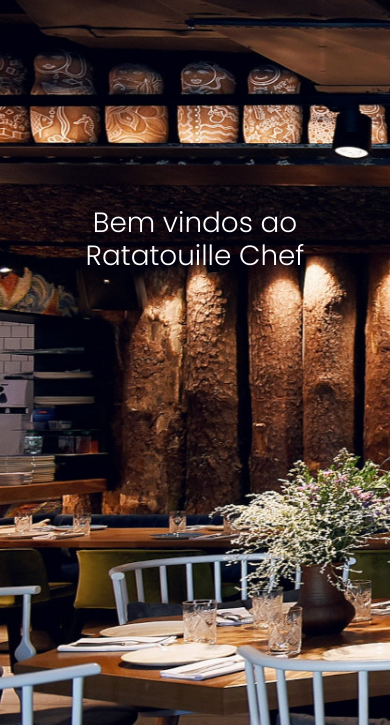
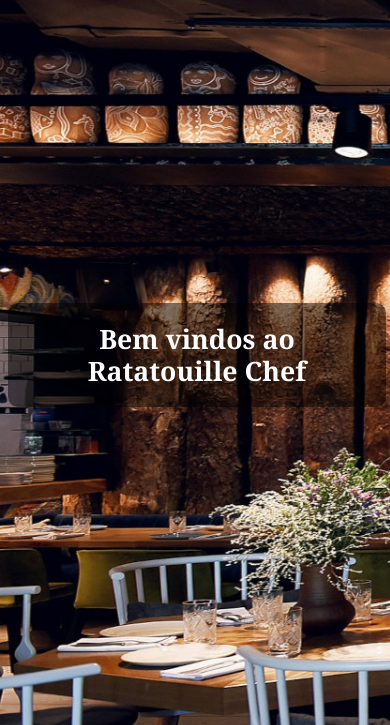
Before and after one commit to BodyJappa/Ratatouille-Chef, a plain HTML site: page index.html in a window 390 px wide. Shown: the part 119-844 px from the top of the page. Drawn offline with Linux system fonts and the light colour scheme; a script that the page names is missing.

Commit message:
Add files via upload

```diff
--- a/css/style.css
+++ b/css/style.css
@@ -288,7 +288,6 @@ p{
         background-size: cover;
         background-repeat: no-repeat;
         transition: ease-in-out 1s;
-        width: 400px;
         height: 450px;
         margin: 0 auto 20px;
     }
@@ -299,7 +298,6 @@ p{
         color: #fff;
         background-repeat: no-repeat;
         transition: ease-in-out 1s;
-        width: 390px;
         height: 500px;
         margin: 0 auto 20px;
     }
@@ -322,7 +320,6 @@ p{
         font-weight: 900;
         background-repeat: no-repeat;
         transition: ease-in-out 1s;
-        width: 500px;
         height: 450px;
         margin: 0 auto 20px;
     }
@@ -392,19 +389,18 @@ p{
         margin: 0 auto 20px;
     }
     .caixa-italia-pizza:hover{
-        background: url(/pizza-900x600.jpg);
+        background: url(/pizza-1100x450.jpg);
         background-repeat: no-repeat;
         background-size: cover;
         color: #fff;
-        font-weight: 900;
         background-repeat: no-repeat;
         transition: ease-in-out 1s;
-        width: 900px;
+        width: 1100px;
         height: 450px;
         margin: 0 auto 20px;
     }
 }
-@media only screen and (min-width: 1201px){
+@media only screen and (min-width: 1400px){
     .caixa:hover{
         /*background-color: rgba(255, 255, 255, 0.986);*/
         background: url(/background-1100x450.jpg);
@@ -423,7 +419,7 @@ p{
         font-weight: 900;
         background-repeat: no-repeat;
         transition: ease-in-out 1s;
-        width: 1100px;
+        width: 1300px;
         height: 450px;
         margin: 0 auto 20px;
     }
--- a/index.html
+++ b/index.html
@@ -18,47 +18,95 @@
             background-size: cover;
             color: #fff;
         }
-        @media only screen and (max-width:1400px){
+        @media only screen and (min-width:1401px){
             #div-son{
             position:absolute;
             margin-top:20%;
             margin-left: 25%;
-            margin-right: 25%
+            }
+            #tindex{
+                font-size: 50pt;
+                font-weight: 600;
+                font-family:Cambria, Cochin, Georgia, Times, 'Times New Roman', serif;
+                background-color: rgba(0, 0, 0, 0.534);
+                padding: 10px;
+                border-radius: 10px;
+            }
+        }
+        @media only screen and (max-width:1400px){
+            #div-son{
+                position:absolute;
+                margin-top:25%;
+                margin-left:16%;
+
+            }
+            #tindex{
+                font-size: 50pt;
+                font-weight: 600;
+                font-family:Cambria, Cochin, Georgia, Times, 'Times New Roman', serif;
+                background-color: rgba(0, 0, 0, 0.534);
+                padding: 10px;
+                border-radius: 10px;
             }
         }
         @media only screen and (max-width:1200px){
             #div-son{
-            position:absolute;
-            margin-top:20%;
-            margin-left: 20%;
-            margin-right: 20%
+                position:absolute;
+                margin-top:35%;
+                margin-left: 10%;
+
             }
+            #tindex{
+                font-size: 40pt;
+                font-weight: 600;
+                font-family:Cambria, Cochin, Georgia, Times, 'Times New Roman', serif;
+                background-color: rgba(0, 0, 0, 0.493);
+                padding: 10px;
+                border-radius: 10px;
+            }
+
         }
         @media only screen and (max-width:992px){
             #div-son{
             position:absolute;
-            margin-top:30%;
-            margin-left: 20%;
-            margin-right: 20%
+            margin-top:40%;
+            margin-left: 5%;
+            margin-right: 8px;
+            }
+            #tindex{
+                font-size: 40pt;
+                font-weight: 600;
+                font-family:Cambria, Cochin, Georgia, Times, 'Times New Roman', serif;
+                background-color: rgba(0, 0, 0, 0.493);
+                padding: 20px;
+                border-radius: 10px;
             }
         }
         @media only screen and (max-width:768px){
             #div-son{
             position:absolute;
-            margin-top:40%;
-            margin-left: 15%;
-            margin-right: 10%
+            margin-top:52%;
+            margin-left: 1%;
+            margin-right: 1%
+            }
+            #tindex{
+                font-size: 40pt;
             }
         }
         @media only screen and (max-width:567px){
             #div-son{
             position:absolute;
-            margin-top:55%;
-            margin-left: 5%;
-            margin-right: 5%
+            margin-top:80%;
+            margin-left: 2%;
+            margin-right: 1%
+            }
+            #tindex{
+                font-size: 20pt;
+                background-color: rgba(0, 0, 0, 0.493);
+                padding: 20px;
+                border-radius: 10px;
             }
         }
-
     </style>
 
 </head>
@@ -93,7 +141,7 @@
     <!--TESTE-->
     <div class="div-main">
         <div id="div-son">
-            <h1 class="text-center">Bem vindos ao Ratatouille Chef</h1>
+            <h1 id="tindex" class="text-center">Bem vindos ao Ratatouille Chef</h1>
         </div>
      </div>
     <!-- CARROUSEL-->
```
